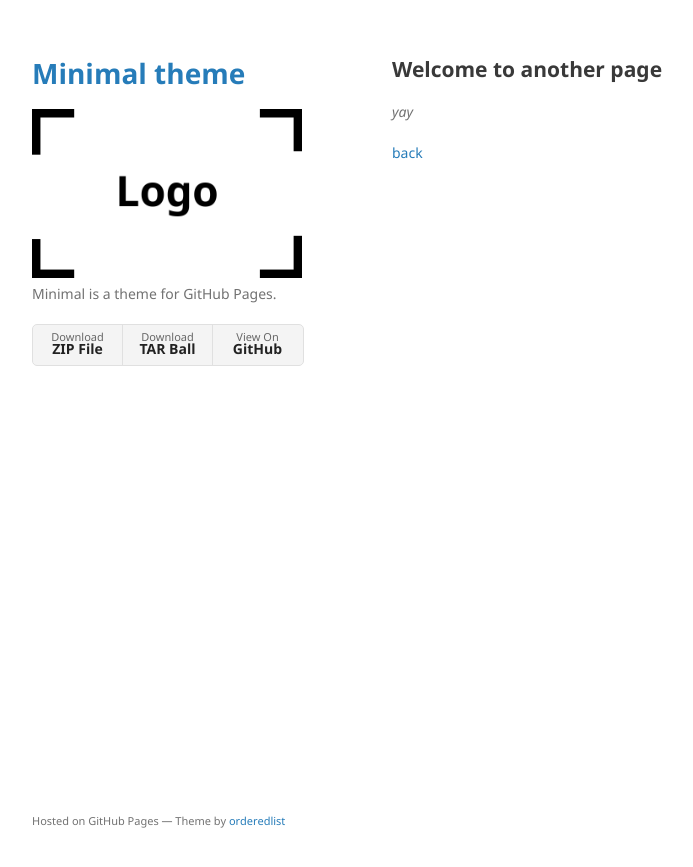
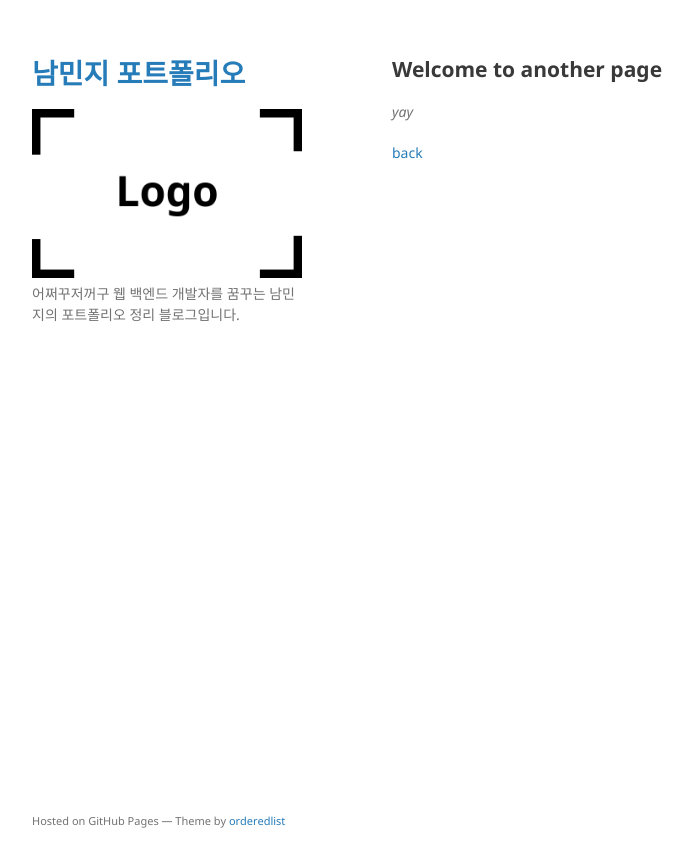
Before and after one commit to rhdiddl9911/rhdiddl9911.github.io, a Jekyll site: the page built from another-page.md, in a window 1280 px wide. Shown: the top 867 px of the page, without its empty margins (178-871 px from the left). Built offline with Jekyll 4.4.1, drawn with Linux system fonts in a browser that asks for light colours.

Commit message:
Update _config.yml

```diff
--- a/_config.yml
+++ b/_config.yml
@@ -1,6 +1,6 @@
-title: Minimal theme
+title: 남민지 포트폴리오
 logo: /assets/img/logo.png
-description: Minimal is a theme for GitHub Pages.
-show_downloads: true
-google_analytics:
+description: 어쩌꾸저꺼구 웹 백엔드 개발자를 꿈꾸는 남민지의 포트폴리오 정리 블로그입니다.
+show_downloads: false
+google_analytics: rhdiddl9911@gmail.com
 theme: jekyll-theme-minimal
```
